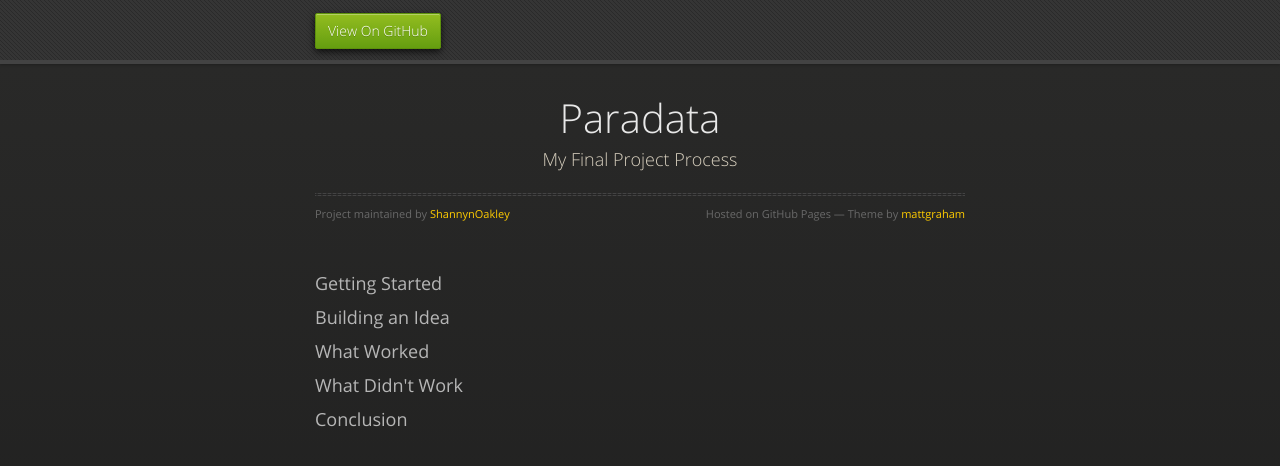
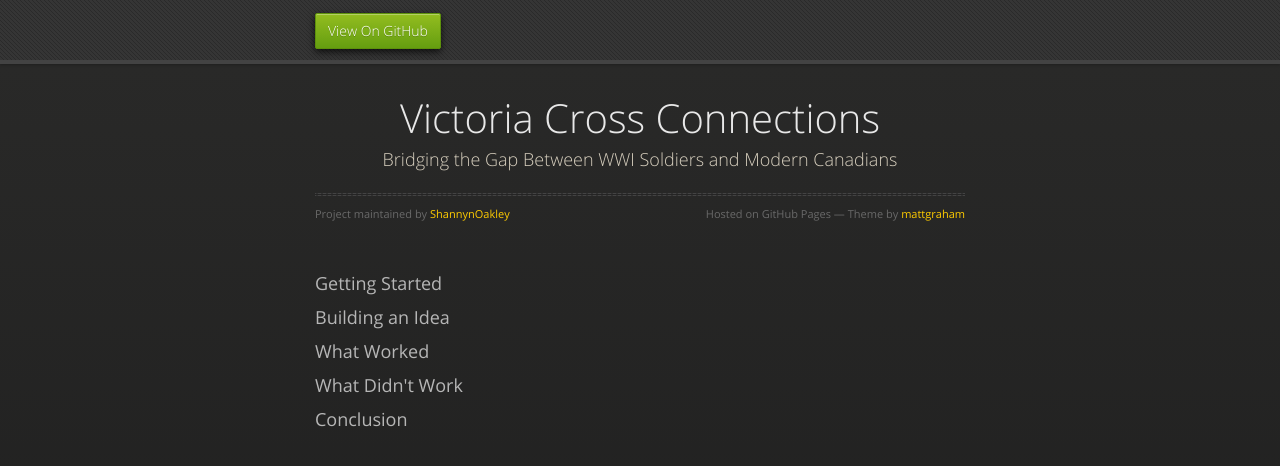
Before and after one commit to ShannynOakley/ShannynOakley.github.io, a Jekyll site: the page index.html, which Jekyll copies as it is, in a window 1280 px wide. Shown: the top 466 px of the page. Built offline with Jekyll 4.4.1, drawn with Linux system fonts in a browser that asks for light colours; nearby versions of some CDN libraries.

Commit message:
Update index.html

```diff
--- a/index.html
+++ b/index.html
@@ -3,7 +3,7 @@
   <head>
     <meta charset="utf-8">
     <meta http-equiv="X-UA-Compatible" content="chrome=1">
-    <title>Paradata by ShannynOakley</title>
+    <title>Victoria Cross Connections</title>
     <link rel="stylesheet" href="stylesheets/styles.css">
     <link rel="stylesheet" href="stylesheets/github-dark.css">
     <script src="https://ajax.googleapis.com/ajax/libs/jquery/1.7.1/jquery.min.js"></script>
@@ -28,8 +28,8 @@
 
       <section>
         <div id="title">
-          <h1>Paradata</h1>
-          <p>My Final Project Process</p>
+          <h1>Victoria Cross Connections</h1>
+          <p>Bridging the Gap Between WWI Soldiers and Modern Canadians</p>
           <hr>
           <span class="credits left">Project maintained by <a href="https://github.com/ShannynOakley">ShannynOakley</a></span>
           <span class="credits right">Hosted on GitHub Pages &mdash; Theme by <a href="https://twitter.com/michigangraham">mattgraham</a></span>
```
